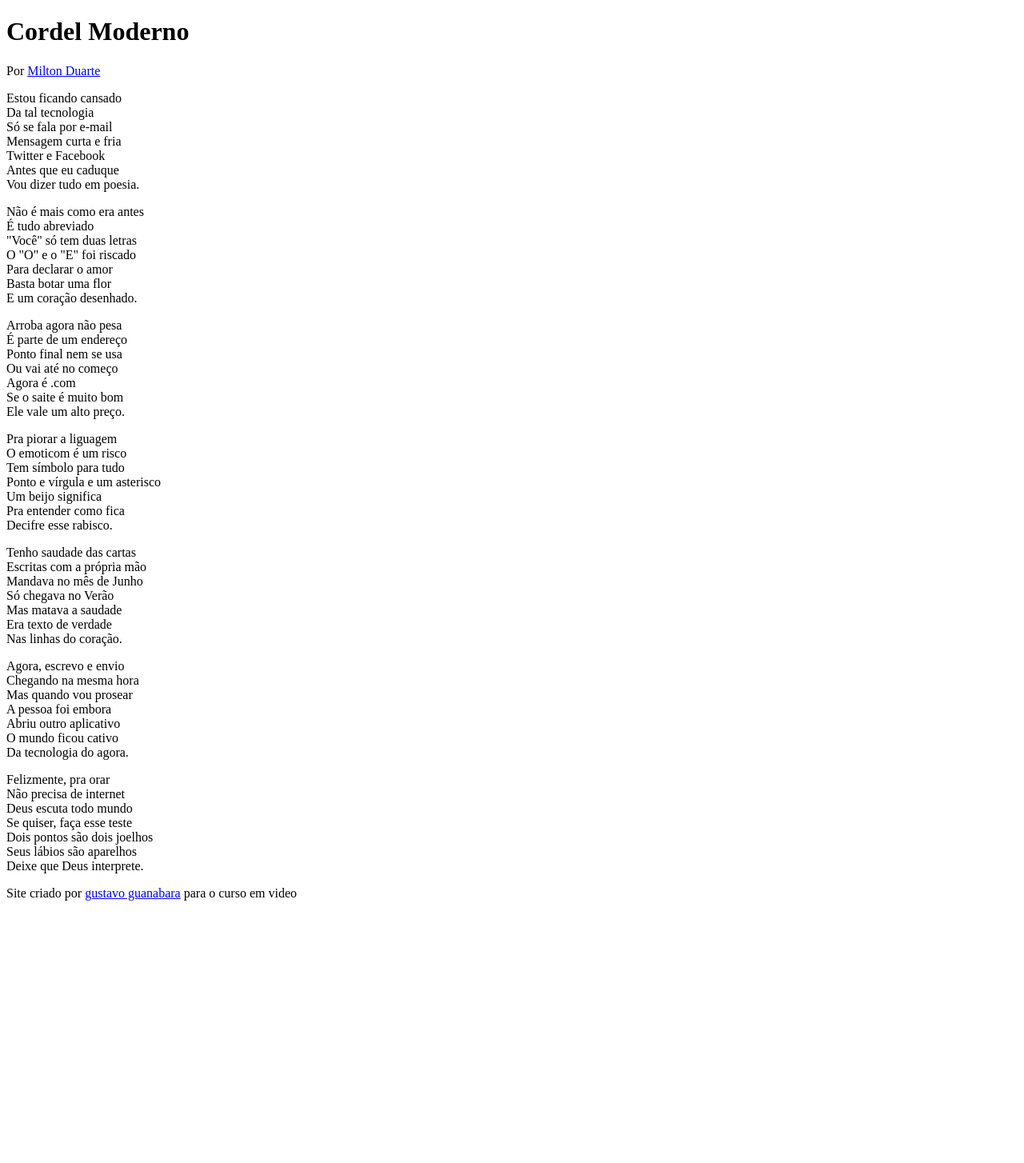
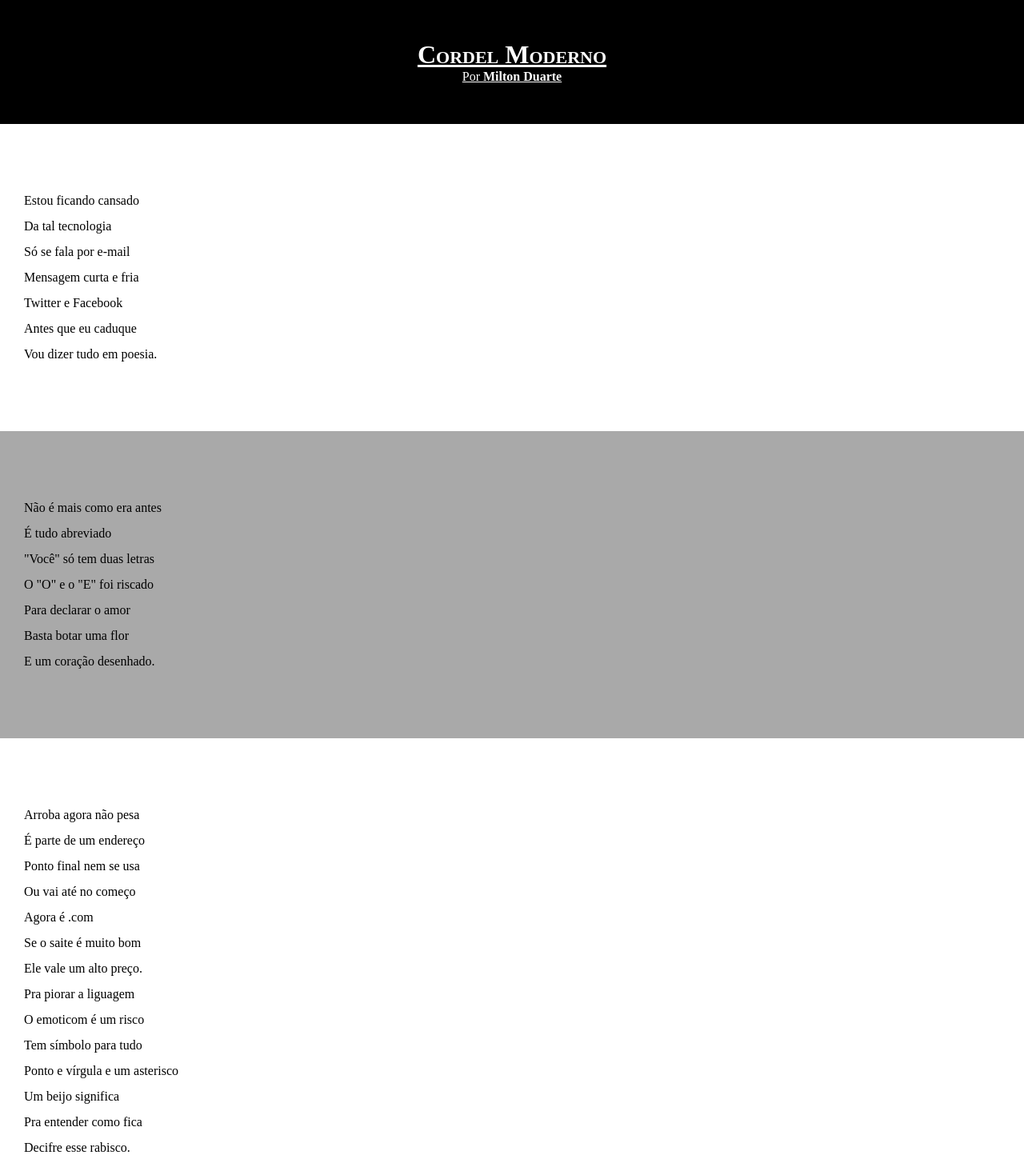
Before and after one commit to DudaC0d3r/curso-de-html5-css3, a plain HTML site: page desafios/dsf012/pacote-d012/index.html in a window 1280 px wide. Shown: the top 1454 px of the page at 80% size. Before the commit the page ends 1142 px from the top, so only its background shows below. Drawn offline with Linux system fonts and the light colour scheme.

Commit message:
atualizei estilos dos textos e blocos

```diff
--- a/desafios/dsf012/pacote-d012/estilo/style.css
+++ b/desafios/dsf012/pacote-d012/estilo/style.css
@@ -1 +1,81 @@
 @charset "UTF-8";
+
+* {
+    margin: 0px;
+    padding: 0px;
+
+}
+
+
+html, body {
+    min-height: 100vh;
+    background-color: darkgray;
+}
+
+
+header {
+    background-color: black;
+    color: white;
+    text-align: center;
+}
+
+
+header > h1 {
+    padding-top: 50px;
+    font-variant: small-caps;
+}
+
+
+header > p {
+    padding-bottom: 50px;
+}
+
+
+header a, footer a {
+    color: white;
+    text-decoration: none;
+    font-weight: bolder;
+}
+
+
+header:hover, footer a:hover {
+    text-decoration: underline;
+}
+
+
+
+section {
+    padding-top: 10vh;
+    padding-bottom: 10vh;
+    line-height: 2em;
+    padding-left: 30px;
+}
+
+
+
+section.normal {
+    background-color: rgb(255, 255, 255);
+    color: rgb(0, 0, 0);
+}
+
+
+
+section.image {
+    background-color: rgb(32, 32, 32);
+    color: white;
+}
+
+
+section.image > p {
+    width: 400px;
+    background-color: rgba(0, 0, 0, 0.662);
+}
+
+
+
+footer {
+    background-color: black;
+    color: white;
+    text-align: center;
+    padding: 10px;
+}
--- a/desafios/dsf012/pacote-d012/index.html
+++ b/desafios/dsf012/pacote-d012/index.html
@@ -15,7 +15,7 @@
 
     </header>
 
-    <section>
+    <section class="normal">
         <p>
             Estou ficando cansado <br>
             Da tal tecnologia <br>
@@ -28,7 +28,7 @@
     </section>
 
 
-    <section>
+    <section class="imagem">
         <P>
             Não é mais como era antes <br>
             É tudo abreviado <br>
@@ -41,7 +41,7 @@
     </section>
 
 
-    <section>
+    <section class="normal">
         <P>
             Arroba agora não pesa <br>
             É parte de um endereço <br>
@@ -64,7 +64,7 @@
     </section>
 
 
-    <section>
+    <section class="imagem">
         <P>
             Tenho saudade das cartas <br>
             Escritas com a própria mão <br>
@@ -77,7 +77,7 @@
     </section>
 
 
-    <section>
+    <section class="normal">
         <P>
             Agora, escrevo e envio <br>
             Chegando na mesma hora <br>
```
Also changed, not shown: desafios/dsf012/index.html (deleted).
